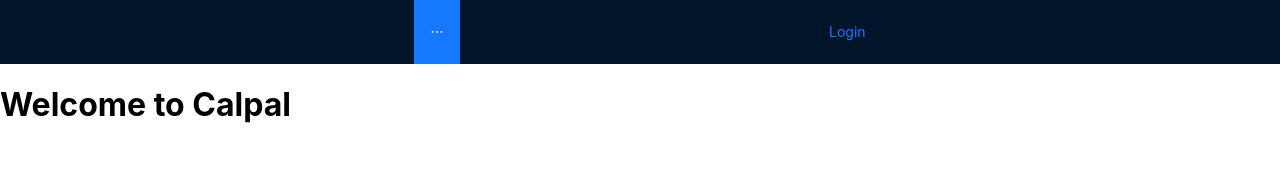
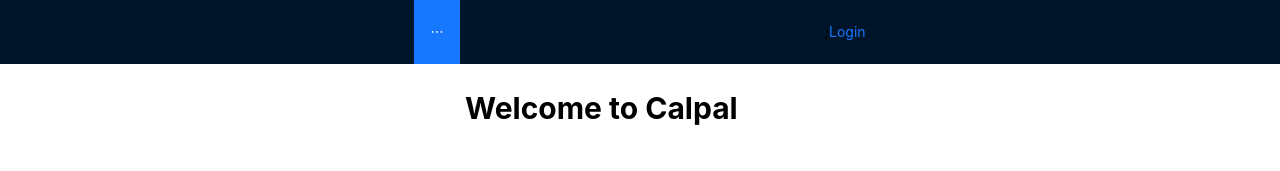
Before and after one commit to Bit-Bandits/CalPal-client, a React (Create React App) app: page / in a window 1280 px wide. Shown: the top 171 px of the page. Built offline with nearby package versions, Linux system fonts and the light colour scheme; grey boxes are pictures that could not be loaded.

Commit message:
adding css to app.js regarding the font page greeting message

```diff
--- a/src/App.css
+++ b/src/App.css
@@ -445,3 +445,9 @@
   margin: auto;
 
 }
+#home{
+	font-size: 30px;
+width: 350px;
+margin: auto;
+margin-top: 2%;
+}
```
